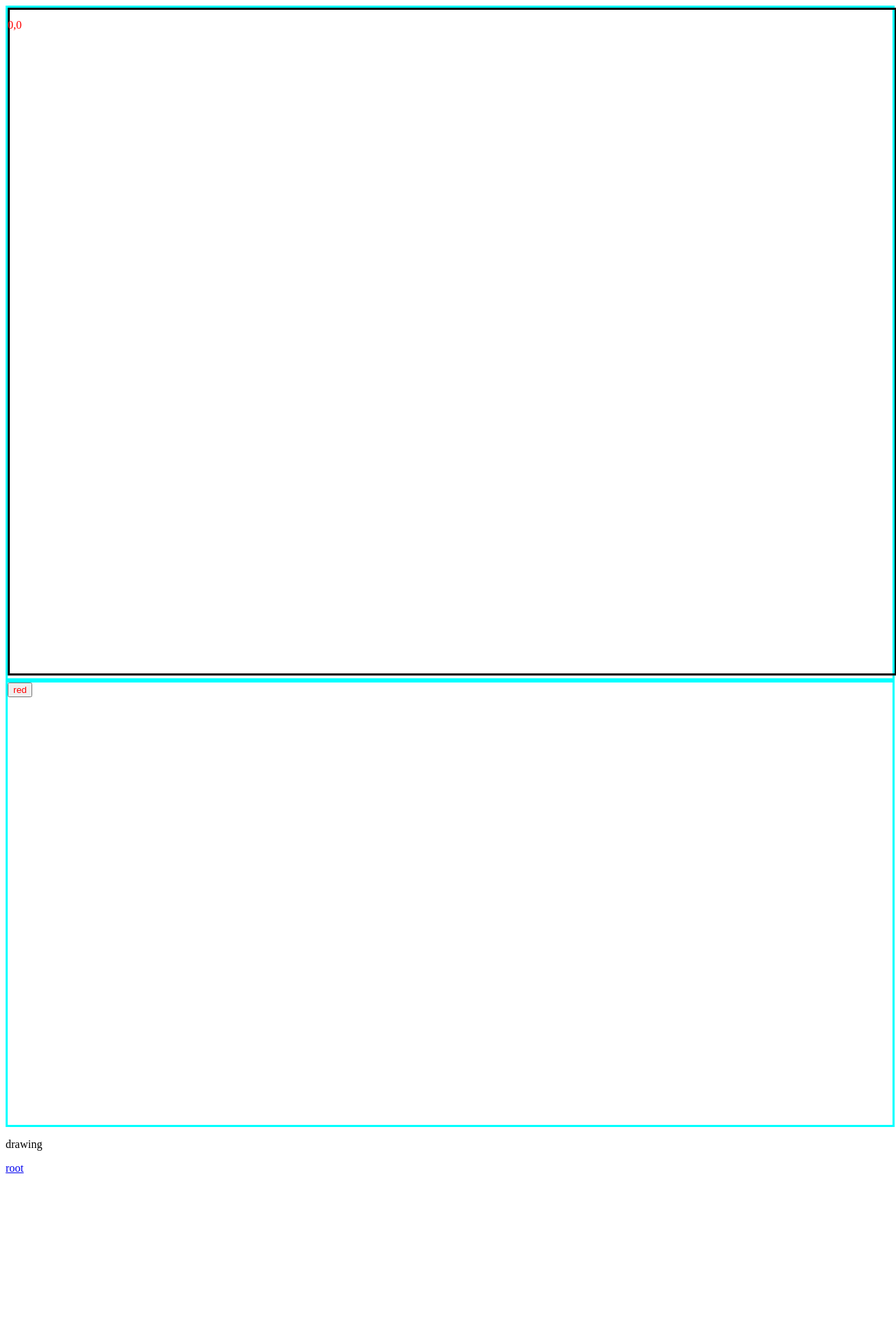
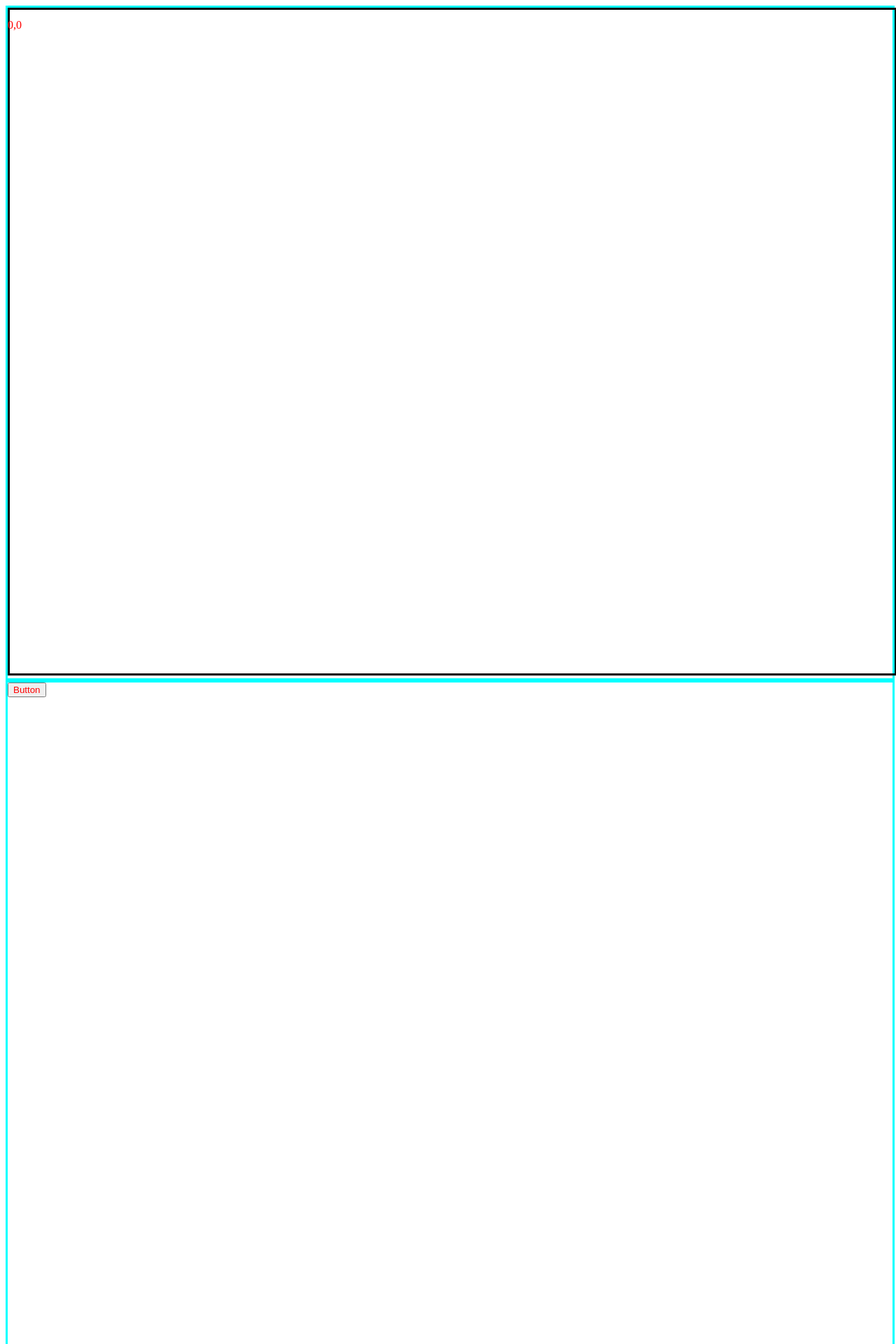
Before and after one commit to den8383/drawing, a Next.js app in the folder front/app/: page /posts/drawing in a window 1280 px wide. Shown: the top 1920 px of the page at 70% size. Before the commit the page ends 1686 px from the top, so only its background shows below. Built offline with nearby package versions, Linux system fonts and the light colour scheme.

Commit message:
[add] styled-components

```diff
--- a/front/app/components/CanvasPanel/CanvasPanel.module.css
+++ /dev/null
@@ -1,19 +0,0 @@
-#position{
-  color:red;
-  position:absolute;
-  z-index:2;
-}
-
-#panel{
-  width: 100%;
-  aspect-ratio: 4 / 3;
-  border:solid;
-  border-color:aqua;
-
-}
-
-#canvas{
-  width:100%;
-  height:100%;
-  border:solid;
-}
--- a/front/app/components/CanvasPanel/CanvasPanel.tsx
+++ b/front/app/components/CanvasPanel/CanvasPanel.tsx
@@ -1,13 +1,33 @@
 import React from "react"
-import styles from './CanvasPanel.module.css'
+import styled from 'styled-components'
 
 const CanvasPanel = (props) =>{
   return (
-      <div id={styles.panel}>
-      <p id={styles.position}>{props.x},{props.y}</p>
-      <canvas id={styles.canvas}></canvas>
+      <div>
+        <Palette>
+          <PositionView>{props.x},{props.y}</PositionView>
+          <Canvas></Canvas>
+        </Palette>
       </div>
       )
 }
 
+const Palette = styled.div`
+  width: 100%;
+  aspect-ratio: 4 / 3;
+  border:solid;
+  border-color:aqua;
+`
+
+const PositionView = styled.p`
+  color:red;
+  position:absolute;
+  z-index:2;
+`
+const Canvas = styled.canvas`
+  width:100%;
+  height:100%;
+  border:solid;
+`
+
 export default CanvasPanel
--- a/front/app/components/PalettePanel/ColorButton/ColorButton.module.css
+++ /dev/null
@@ -1,6 +0,0 @@
-.red{
-  color:red;
-}
-.blue{
-  color:blue;
-}
--- a/front/app/components/PalettePanel/ColorButton/ColorButton.tsx
+++ b/front/app/components/PalettePanel/ColorButton/ColorButton.tsx
@@ -1,12 +1,18 @@
 import React from "react"
-import styles from './ColorButton.module.css'
+import styled from 'styled-components'
 
 const ColorButton = (props) =>{
   return (
-      <div>
-      <button className={styles.red}>{props.color}</button>
-      </div>
-      )
+    <div>
+      <Button color={props.color}>Button</Button>
+    </div>
+  )
 }
 
+const Button = styled.button.attrs(props => ({
+  color:props.color
+}))`
+  color:${props => props.color}
+`
+
 export default ColorButton
--- /dev/null
+++ b/front/app/components/PalettePanel/ColorButton/index.tsx
@@ -0,0 +1,2 @@
+import ColorButton from './ColorButton'
+export default ColorButton
--- a/front/app/components/PalettePanel/PalettePanel.module.css
+++ /dev/null
@@ -1,19 +0,0 @@
-#position{
-  color:red;
-  position:absolute;
-  z-index:2;
-}
-
-#panel{
-  width: 100%;
-  aspect-ratio: 2 / 1;
-  border:solid;
-  border-color:aqua;
-
-}
-
-#canvas{
-  width:100%;
-  height:100%;
-  border:solid;
-}
--- a/front/app/components/PalettePanel/PalettePanel.tsx
+++ b/front/app/components/PalettePanel/PalettePanel.tsx
@@ -1,13 +1,22 @@
 import React from 'react'
-import styles from './PalettePanel.module.css'
+import styled from 'styled-components'
 import ColorButton from './ColorButton/ColorButton'
 
 const PalettePanel = () =>{
   return (
-      <div id={styles.panel}>
-      <ColorButton color='red'></ColorButton>
+      <div>
+        <Palette>
+          <ColorButton color='red'></ColorButton>
+        </Palette>
       </div>
       )
 }
 
+const Palette = styled.div`
+  width: 100%;
+  aspect-ratio: 4 / 3;
+  border:solid;
+  border-color:aqua;
+`
+
 export default PalettePanel
--- a/front/app/package.json
+++ b/front/app/package.json
@@ -26,9 +26,11 @@
     ]
   },
   "dependencies": {
+    "@types/styled-components": "^5.1.11",
     "next": "latest",
     "react": "^17.0.2",
-    "react-dom": "^17.0.2"
+    "react-dom": "^17.0.2",
+    "styled-components": "^5.3.0"
   },
   "devDependencies": {
     "@testing-library/react": "^11.2.5",
```
Also changed, not shown: 2 other files (tests, documents, lock files or other folders).
